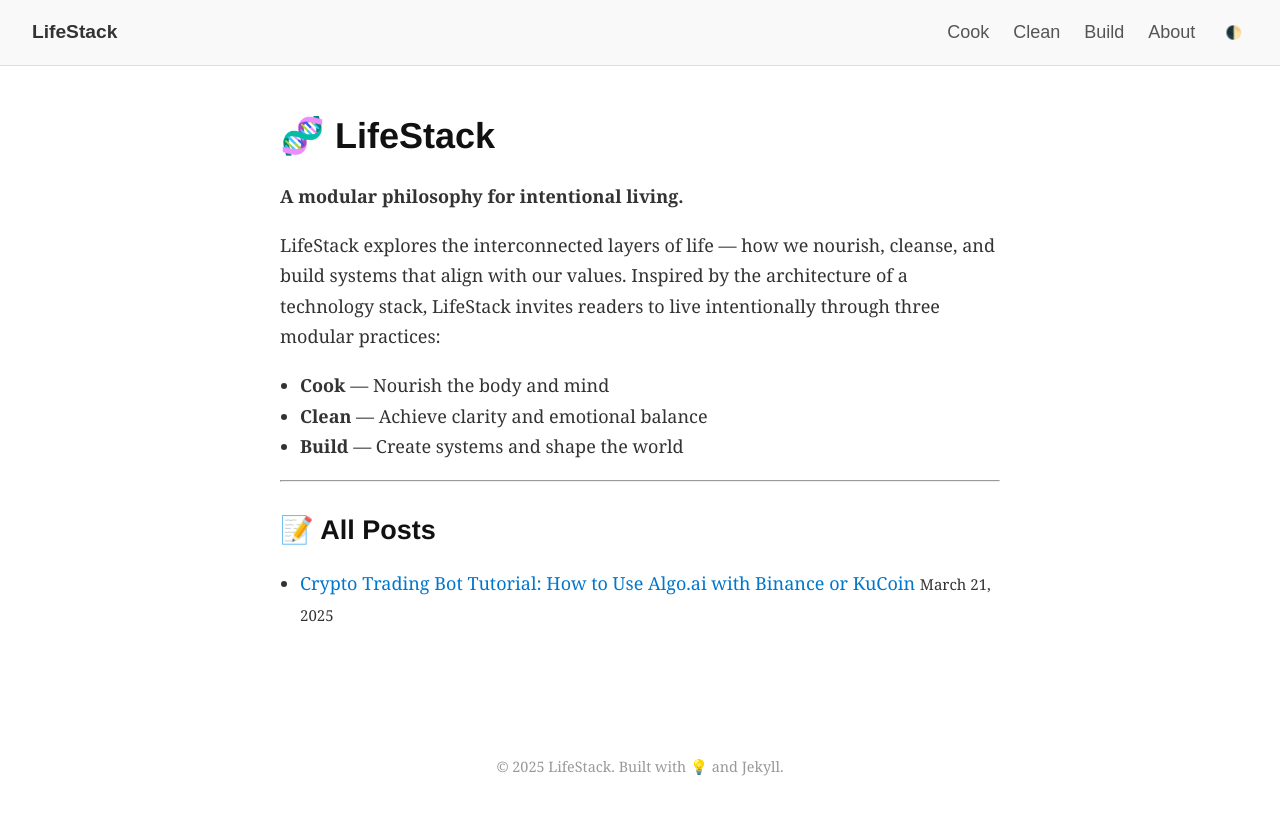
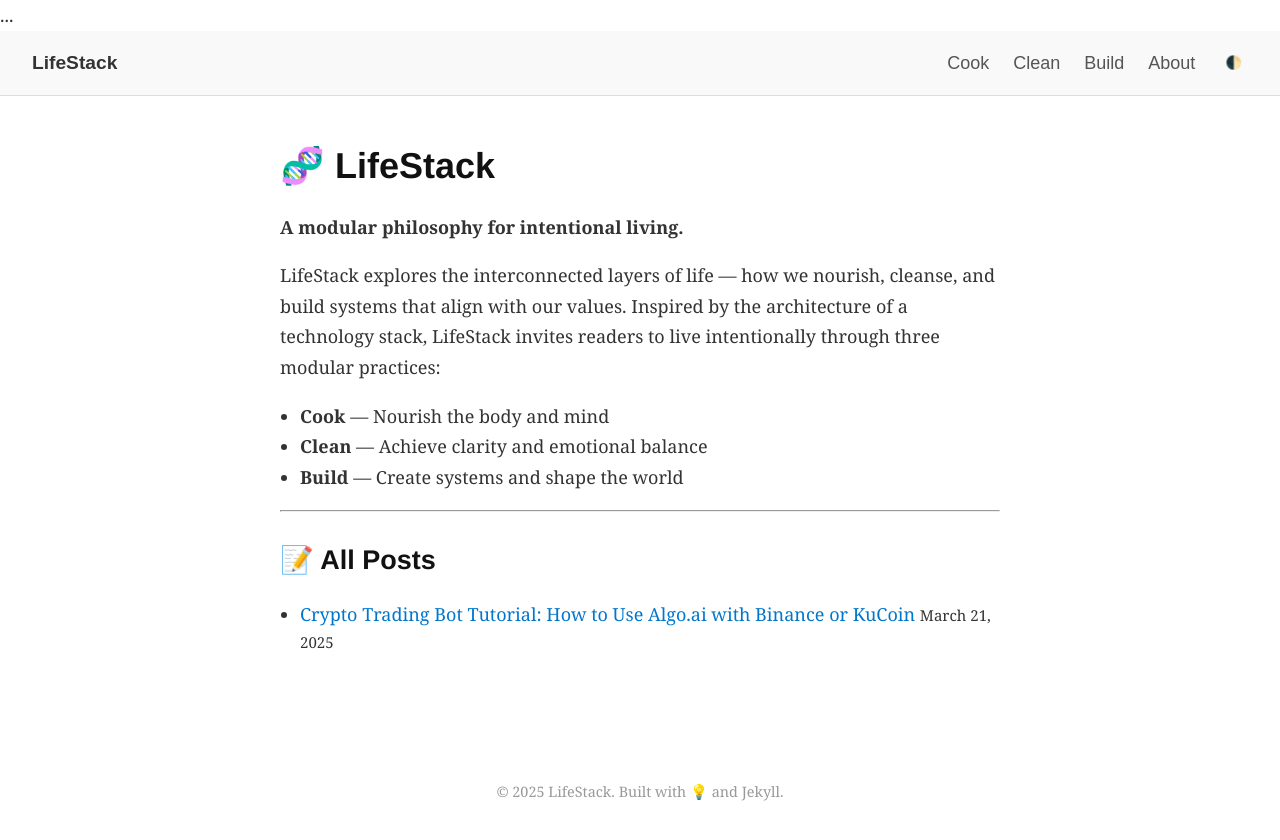
Before and after one commit to skelleng/lifeStack, a Jekyll site: the page built from index.md, in a window 1280 px wide. Shown: the top 840 px of the page. Built offline with Jekyll 4.4.1, drawn with Linux system fonts in a browser that asks for light colours.

Commit message:
Update default.html

```diff
--- a/_layouts/default.html
+++ b/_layouts/default.html
@@ -1,25 +1,11 @@
-<!DOCTYPE html>
-<html lang="en">
 <head>
-  <meta charset="UTF-8">
-  <title>{{ page.title }} | {{ site.title }}</title>
-  <meta name="viewport" content="width=device-width, initial-scale=1">
-
-  <!-- SEO tag plugin if enabled -->
-  {% seo %}
-
-  <!-- Stylesheet -->
+  ...
   <link rel="stylesheet" href="{{ '/assets/css/style.css' | relative_url }}">
 </head>
 <body>
-
   {% include nav.html %}
-
   <main>
     {{ content }}
   </main>
-
   {% include footer.html %}
-
 </body>
-</html>
```
